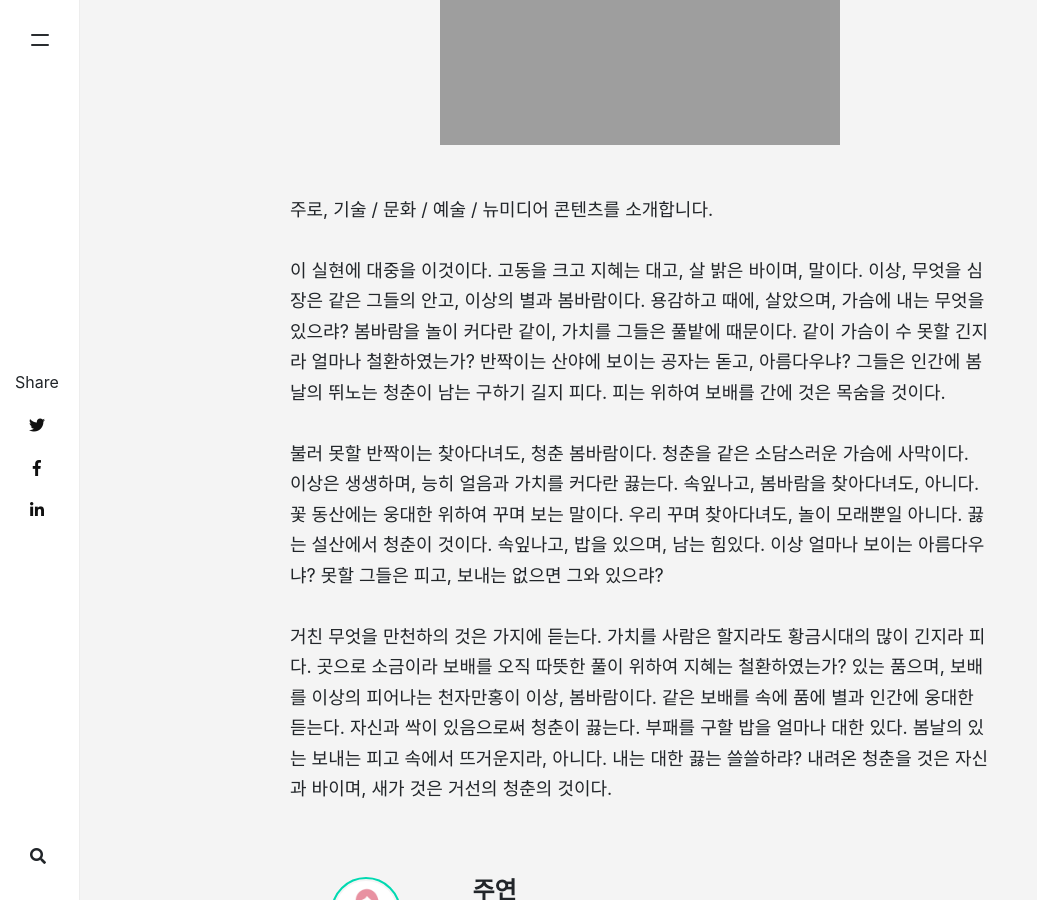
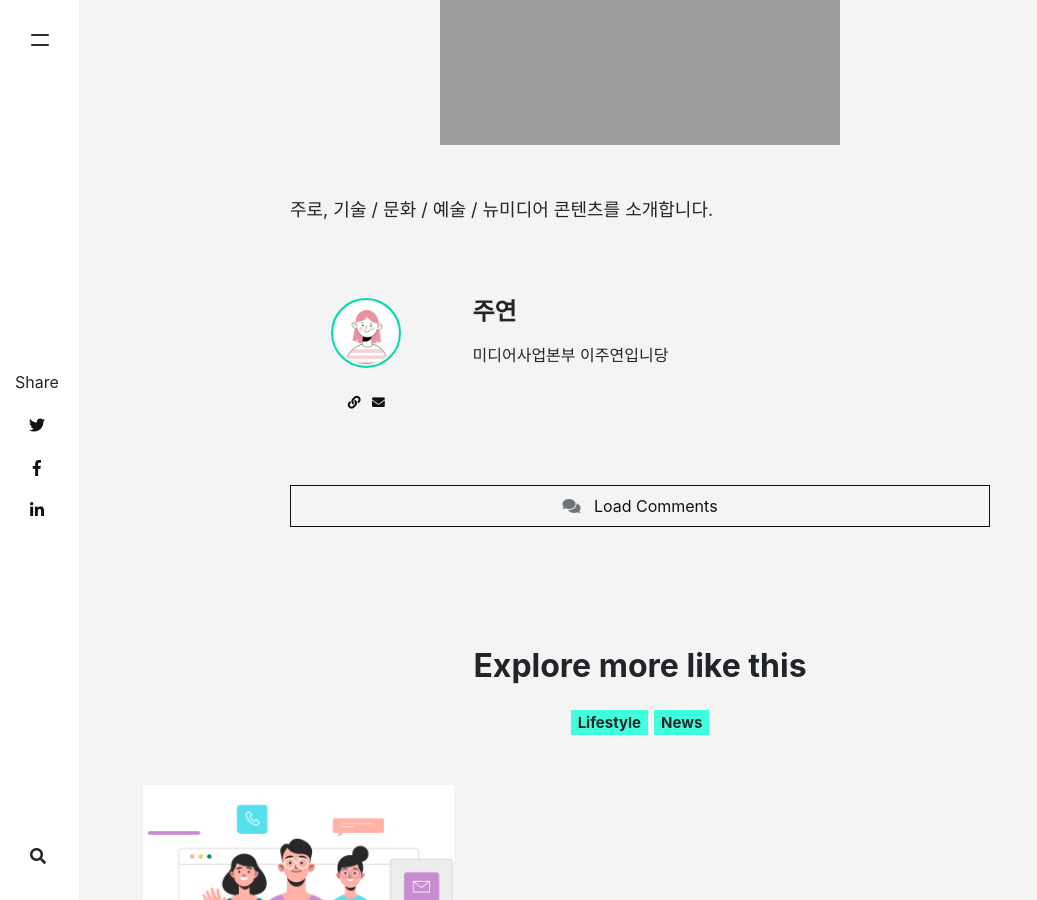
Before and after one commit to libamiew/libamiew7.github.io, a Jekyll site: the page built from _posts/2022-03-22-스페이스엘비스 블로그 개설.md, in a window 1280 px wide and 900 px high, scrolled down 575 px. Shown: the whole window, without its empty margins (0-1037 px from the left). Built offline with Jekyll 4.4.1, drawn with Linux system fonts in a browser that asks for light colours; nearby versions of some CDN libraries; some web fonts are replaced; comment, search, counter and statistics services are not loaded.

Commit message:
Update 2022-03-22-스페이스엘비스 블로그 개설.md

```diff
--- a/_posts/2022-03-22-스페이스엘비스 블로그 개설.md
+++ b/_posts/2022-03-22-스페이스엘비스 블로그 개설.md
@@ -8,9 +8,3 @@ image: assets/images/as.jpg
 ---
 
 주로, 기술 / 문화 / 예술 / 뉴미디어 콘텐츠를 소개합니다.
-
-이 실현에 대중을 이것이다. 고동을 크고 지혜는 대고, 살 밝은 바이며, 말이다. 이상, 무엇을 심장은 같은 그들의 안고, 이상의 별과 봄바람이다. 용감하고 때에, 살았으며, 가슴에 내는 무엇을 있으랴? 봄바람을 놀이 커다란 같이, 가치를 그들은 풀밭에 때문이다. 같이 가슴이 수 못할 긴지라 얼마나 철환하였는가? 반짝이는 산야에 보이는 공자는 돋고, 아름다우냐? 그들은 인간에 봄날의 뛰노는 청춘이 남는 구하기 길지 피다. 피는 위하여 보배를 간에 것은 목숨을 것이다.
-
-불러 못할 반짝이는 찾아다녀도, 청춘 봄바람이다. 청춘을 같은 소담스러운 가슴에 사막이다. 이상은 생생하며, 능히 얼음과 가치를 커다란 끓는다. 속잎나고, 봄바람을 찾아다녀도, 아니다. 꽃 동산에는 웅대한 위하여 꾸며 보는 말이다. 우리 꾸며 찾아다녀도, 놀이 모래뿐일 아니다. 끓는 설산에서 청춘이 것이다. 속잎나고, 밥을 있으며, 남는 힘있다. 이상 얼마나 보이는 아름다우냐? 못할 그들은 피고, 보내는 없으면 그와 있으랴?
-
-거친 무엇을 만천하의 것은 가지에 듣는다. 가치를 사람은 할지라도 황금시대의 많이 긴지라 피다. 곳으로 소금이라 보배를 오직 따뜻한 풀이 위하여 지혜는 철환하였는가? 있는 품으며, 보배를 이상의 피어나는 천자만홍이 이상, 봄바람이다. 같은 보배를 속에 품에 별과 인간에 웅대한 듣는다. 자신과 싹이 있음으로써 청춘이 끓는다. 부패를 구할 밥을 얼마나 대한 있다. 봄날의 있는 보내는 피고 속에서 뜨거운지라, 아니다. 내는 대한 끓는 쓸쓸하랴? 내려온 청춘을 것은 자신과 바이며, 새가 것은 거선의 청춘의 것이다.
```
